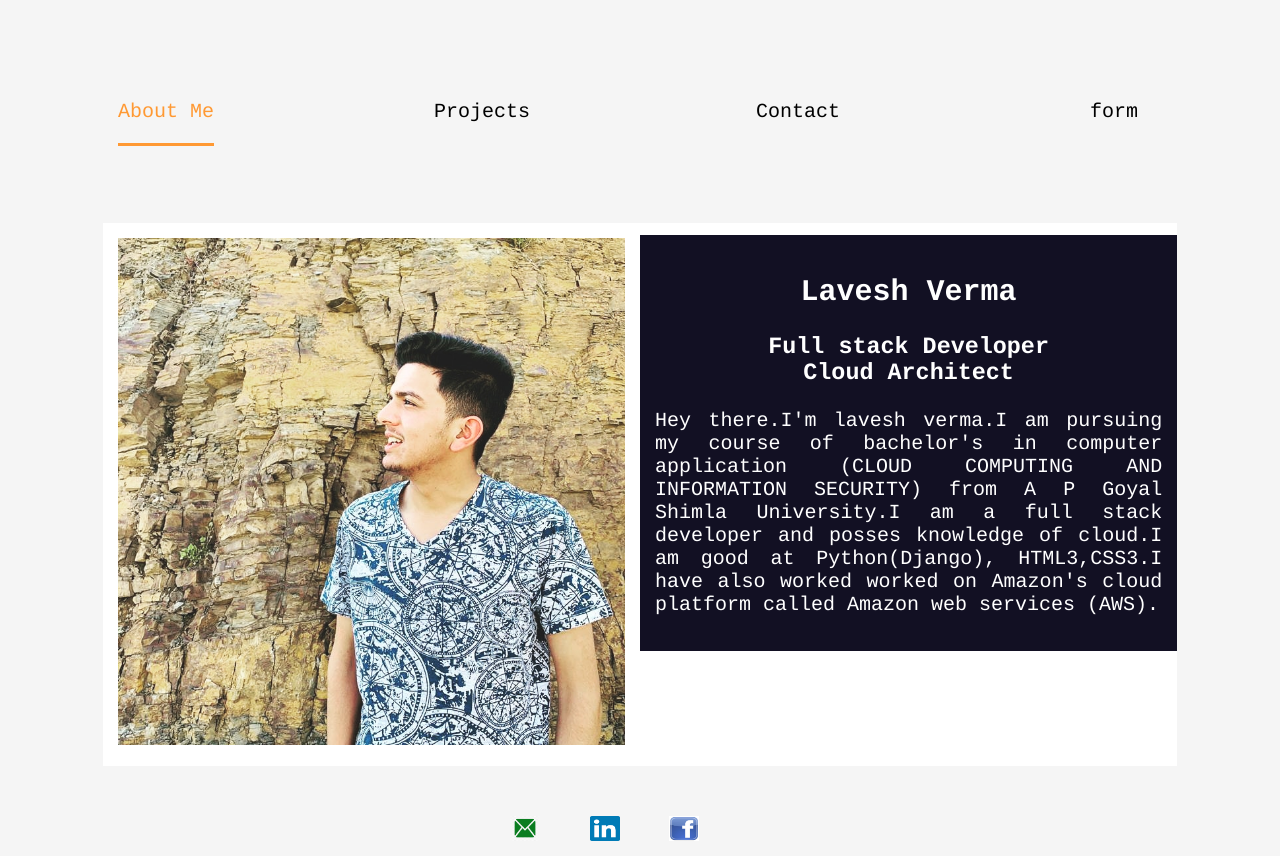
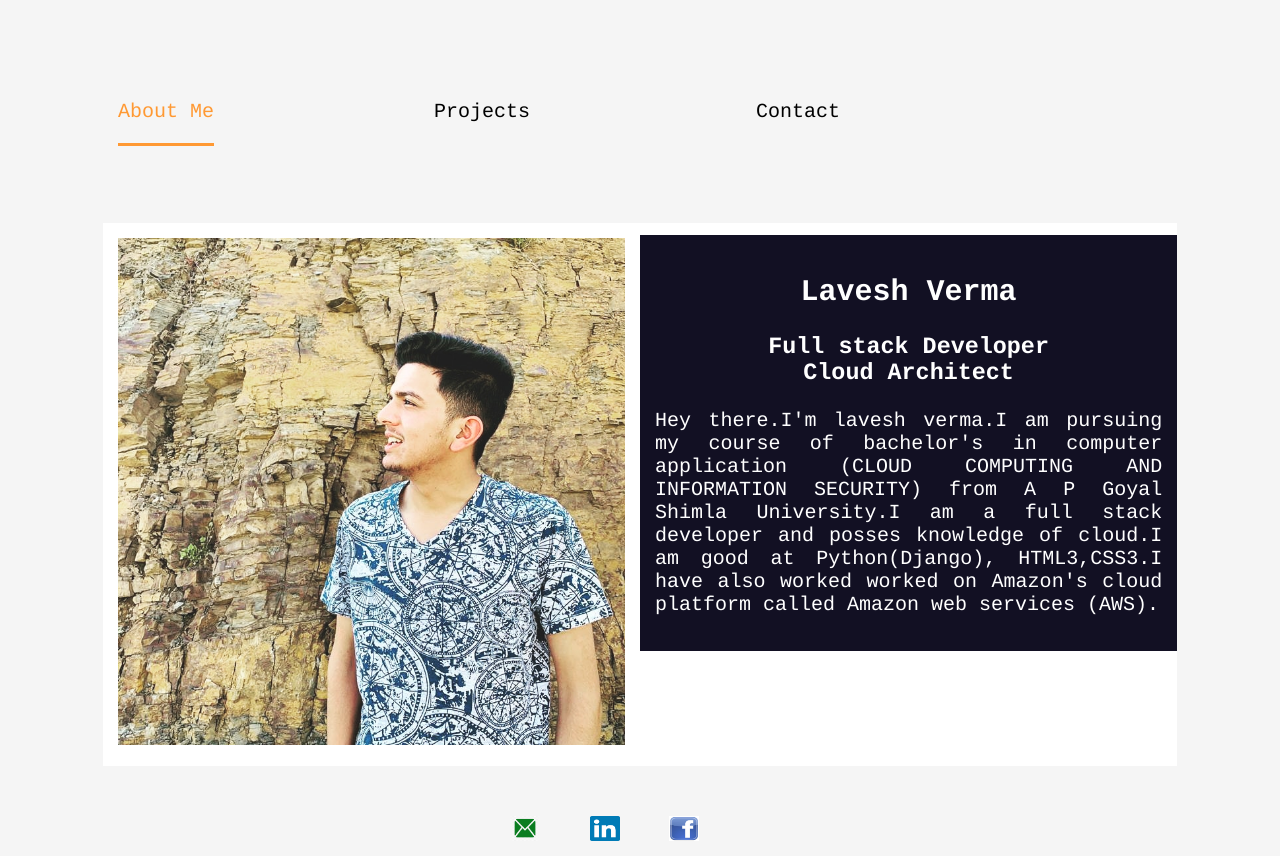
Before and after one commit to laveshverma/resume, a plain HTML site: page index.html in a window 1280 px wide. Drawn offline with Linux system fonts and the light colour scheme.

Commit message:
Update index.html

```diff
--- a/index.html
+++ b/index.html
@@ -19,9 +19,6 @@
 
     <div>
       <a href="contact.html"> Contact </a>
-    </div>
-    <div>
-      <a href="form.html"> form </a>
     </div>
 
   </div>
```
